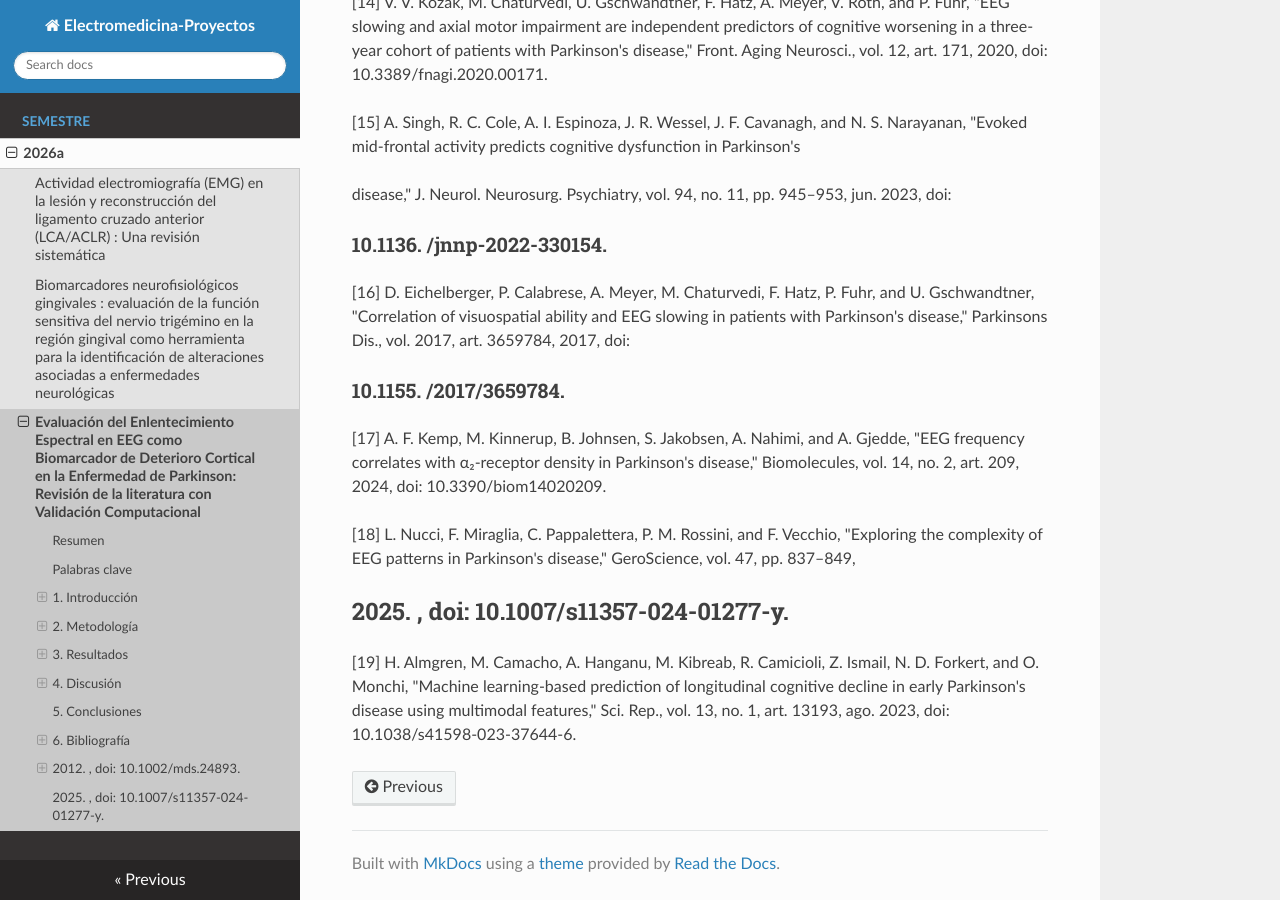
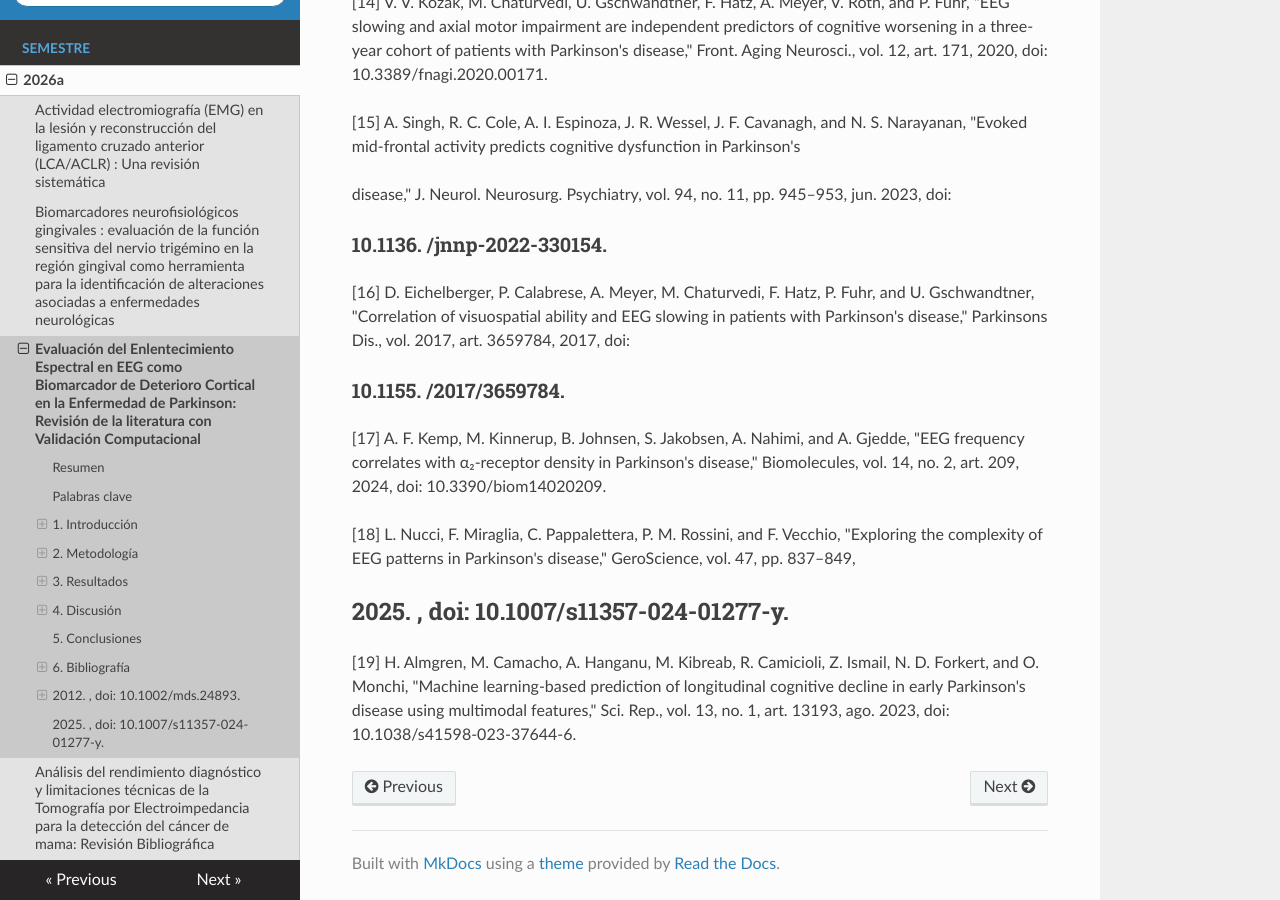
Before and after one commit to neuroeng-usach/Electromedicina-proyectos, an MkDocs documentation site: the page built from docs/2026_1/proy3/proyecto_electro_parkinson.md, in a window 1280 px wide and 900 px high, scrolled down 23627 px. Built offline with MkDocs 1.6.1, drawn with Linux system fonts in a browser that asks for light colours; nearby versions of some CDN libraries.

Commit message:
Update mkdocs.yml

```diff
--- a/mkdocs.yml
+++ b/mkdocs.yml
@@ -53,3 +53,4 @@ nav:
         - "Actividad electromiografía (EMG) en la lesión y reconstrucción del ligamento cruzado anterior (LCA/ACLR) : Una revisión sistemática" : 2026_1/proy1/index.md
         - "Biomarcadores neurofisiológicos gingivales : evaluación de la función sensitiva del nervio trigémino en la región gingival como herramienta para la identificación de alteraciones asociadas a enfermedades neurológicas" : 2026_1/proy2/index.md
         - "Evaluación del Enlentecimiento Espectral en EEG como Biomarcador de Deterioro Cortical en la Enfermedad de Parkinson: Revisión de la literatura con Validación Computacional" : 2026_1/proy3/proyecto_electro_parkinson.md
+        - "Análisis del rendimiento diagnóstico y limitaciones técnicas de la Tomografía por Electroimpedancia para la detección del cáncer de mama: Revisión Bibliográfica" : 2026_1/proy4/index.md
```
